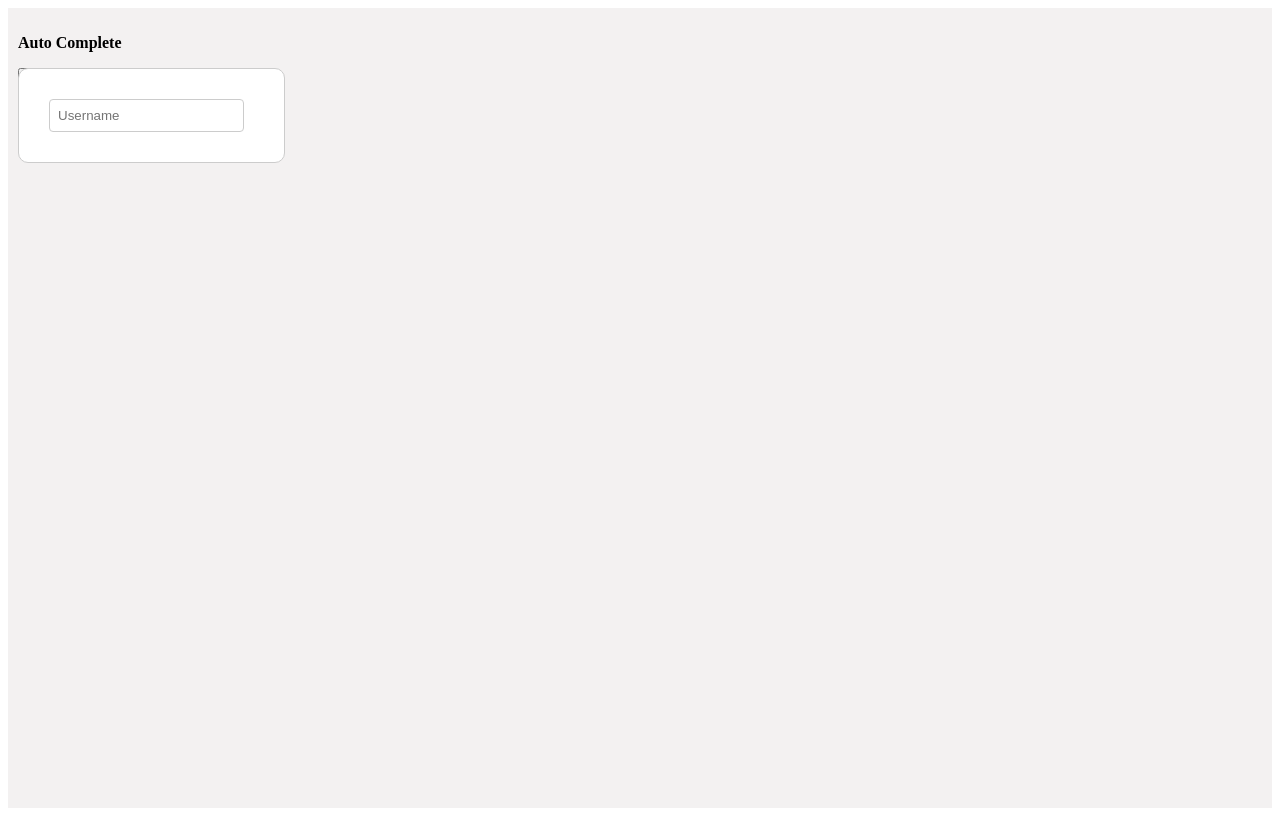
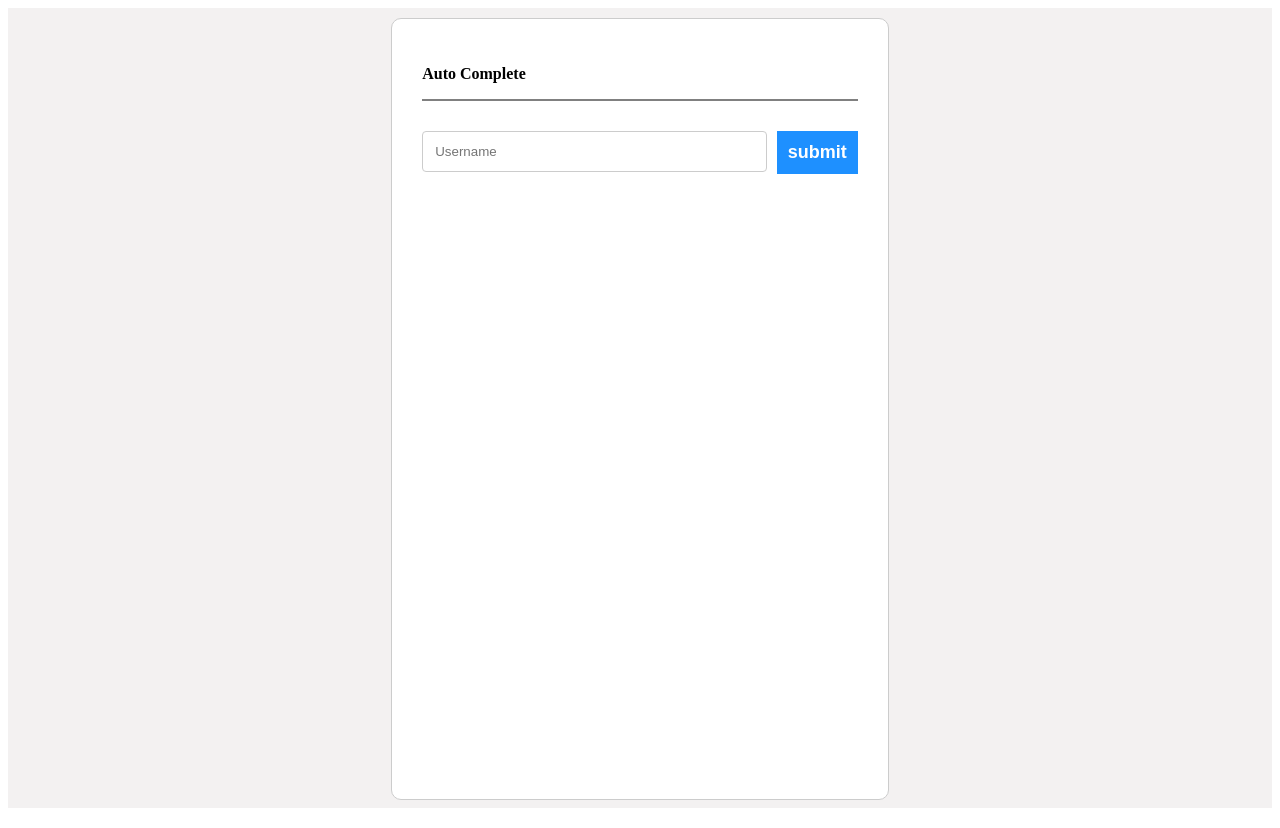
Before and after one commit to farshad161/fakir-challenge, a React (Create React App) app: page / in a window 1280 px wide. Built offline with nearby package versions, Linux system fonts and the light colour scheme; no server answers.

Commit message:
separating styles

```diff
--- a/src/App.css
+++ /dev/null
@@ -1,73 +0,0 @@
-html,
-body {
-  height: 100%;
-}
-
-#root {
-  height: 100%;
-  background-color: #f3f1f1;
-}
-
-.app {
-  position: relative;
-  height: 100%;
-  padding: 10px 10px;
-}
-
-.button {
-  cursor: pointer;
-  color: white;
-  padding: 8px;
-  font-size: 14px;
-  color: black;
-  border: 1px solid black;
-}
-
-.info {
-  background-color: DodgerBlue;
-  border-color: dodgerblue;
-  color: white;
-}
-
-.info:hover {
-  background-color: rgb(109, 180, 252);
-  border-color: rgb(109, 180, 252);
-}
-
-.input-text {
-  margin-right: 10px;
-  padding: 8px;
-  border: 1.5px solid #ccc;
-  border-radius: 4px;
-}
-
-.autoComplete {
-  position: absolute;
-  border: 1px solid #ccc;
-  border-radius: 10px;
-  background-color: white;
-  padding: 30px;
-}
-
-.list {
-  margin-top: 8px;
-  border: 1px solid rgb(180, 179, 179);
-  border-radius: 5px;
-  padding: 5px;
-}
-
-.item {
-  padding: 3px 8px;
-  border-bottom: 1px solid #ccc;
-}
-.item:hover {
-  background-color: #ccc;
-  cursor: pointer;
-}
-.item:last-child {
-  border-bottom: none;
-}
-
-.selected {
-  background-color: dodgerblue !important;
-}
--- a/src/index.tsx
+++ b/src/index.tsx
@@ -2,7 +2,7 @@ import reactDOM from "react-dom";
 import { Provider } from "react-redux";
 import App from "./components/App";
 import { store } from "./strore";
-import "./App.css";
+import ".//styles/App.css";
 
 reactDOM.render(
   <Provider store={store}>
--- /dev/null
+++ b/src/styles/App.css
@@ -0,0 +1,19 @@
+@import "./button.css";
+@import "./autoComplete.css";
+@import "./card.css";
+
+html,
+body {
+  height: 100%;
+}
+
+#root {
+  height: 100%;
+  background-color: #f3f1f1;
+}
+
+.app {
+  position: relative;
+  height: 100%;
+  padding: 10px 10px;
+}
--- /dev/null
+++ b/src/styles/autoComplete.css
@@ -0,0 +1,42 @@
+.input-text {
+  padding: 12px;
+  border: 1.5px solid #ccc;
+  border-radius: 4px;
+}
+
+.autoComplete {
+  display: flex;
+  flex-direction: column;
+  margin-right: 10px;
+  width: 80%;
+}
+
+.list {
+  margin-top: 8px;
+  border: 1px solid rgb(180, 179, 179);
+  border-radius: 5px;
+  padding: 5px;
+}
+
+.item {
+  padding: 3px 8px;
+  border-bottom: 1px solid #ccc;
+}
+.item p {
+  margin: 0;
+  padding: 10px 0;
+}
+.item:hover {
+  background-color: #ccc;
+  cursor: pointer;
+}
+.item:last-child {
+  border-bottom: none;
+}
+
+.selected {
+  background-color: dodgerblue !important;
+}
+.selected p {
+  color: white;
+}
--- /dev/null
+++ b/src/styles/button.css
@@ -0,0 +1,20 @@
+.btn input[type="button"] {
+  cursor: pointer;
+  color: white;
+  padding: 10px;
+  font-size: 18px;
+  font-weight: bold;
+  color: black;
+  border: 1px solid black;
+}
+
+.btn-info input[type="button"] {
+  background-color: DodgerBlue;
+  border-color: dodgerblue;
+  color: white;
+}
+
+.btn-info input[type="button"]:hover {
+  background-color: rgb(109, 180, 252);
+  border-color: rgb(109, 180, 252);
+}
--- /dev/null
+++ b/src/styles/card.css
@@ -0,0 +1,23 @@
+.card {
+  display: flex;
+  flex: 1;
+  flex-direction: column;
+  border: 1px solid #ccc;
+  border-radius: 10px;
+  background-color: white;
+  padding: 30px;
+  height: 90%;
+  margin: auto 30%;
+}
+
+.card .content {
+  display: flex;
+  flex: 1;
+  justify-content: center;
+  margin-top: 30px;
+}
+
+.card .title {
+  display: flex;
+  border-bottom: 2px solid gray;
+}
```
